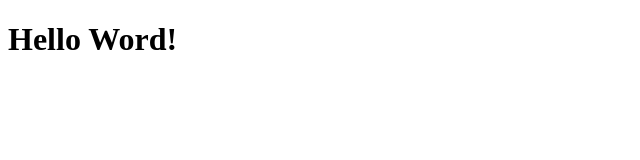
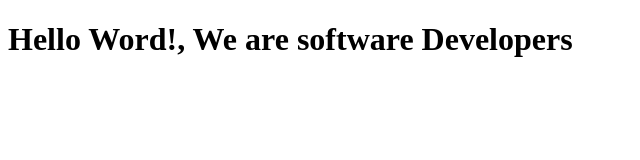
Before and after one commit to Zohra-Neda/Zohra-Bright, a plain HTML site: page index.html in a window 1280 px wide. Shown: the whole page, without its empty margins (0-640 px from the left). Drawn offline with Linux system fonts and the light colour scheme.

Commit message:
second change

```diff
--- a/index.html
+++ b/index.html
@@ -7,7 +7,7 @@
     <title>Document</title>
 </head>
 <body>
-    <h1>Hello Word!</h1>
+    <h1>Hello Word!, We are software Developers</h1>
 
 </body>
 </html>
```
